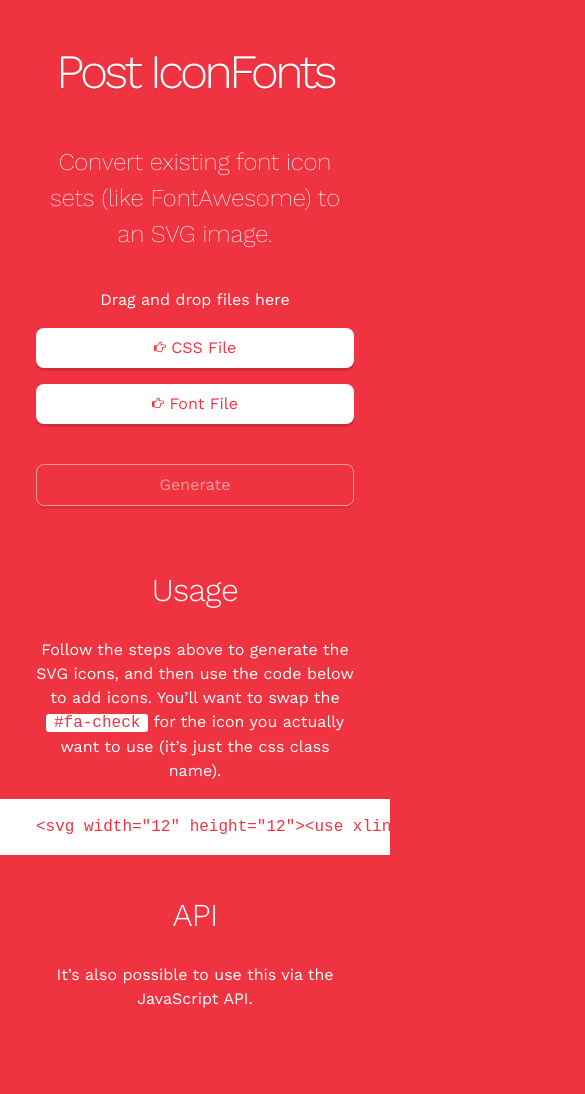
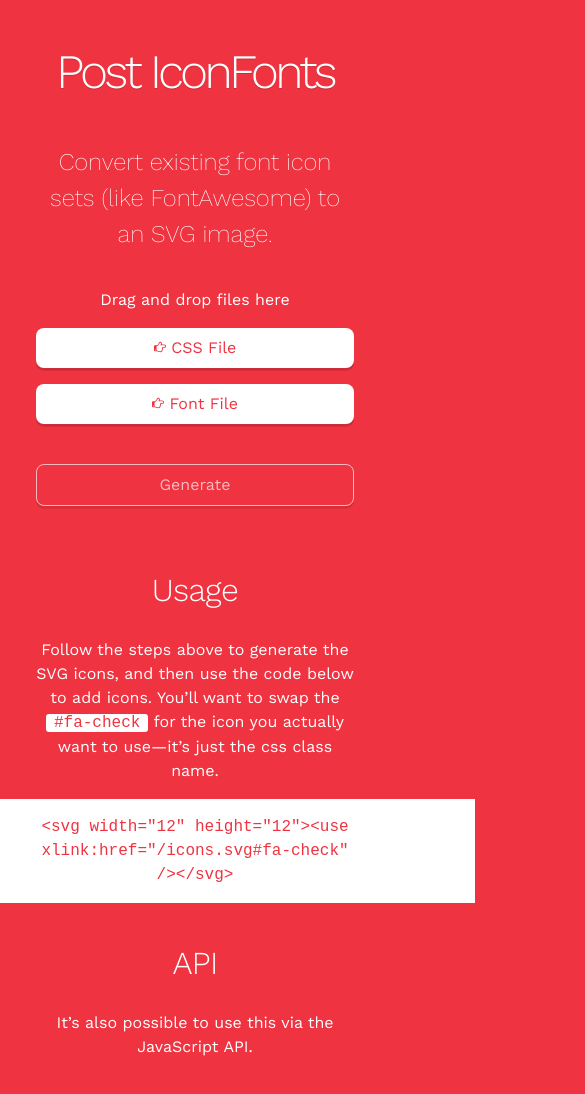
Before and after one commit to jacobp100/post-iconfonts, a website built with webpack: page index.html in a window 390 px wide. Shown: the top 1094 px of the page, 585 px wide, since content can reach past the window. Before the commit the page ends 1047 px from the top, so only its background shows below. Built offline with nearby package versions, Linux system fonts and the light colour scheme.

Commit message:
readme stuff

```diff
--- a/index.html
+++ b/index.html
@@ -8,7 +8,7 @@ body {
   background: #ef3340;
   color: white;
 
-  margin: 2.25em;
+  margin: 2.25rem 7.593rem;
 
   text-align: center;
 
@@ -34,14 +34,18 @@ h2 {
 }
 
 pre {
+  white-space: pre-line;
+
   background: white;
   color: #ef3340;
 
-  padding: 1em 2.25em;
-  margin: 0 -2.25em;
+  padding: 1rem 7.593rem;
+  margin: 0 -7.593rem;
 }
 
 kbd {
+  white-space: nowrap;
+
   background: white;
   color: #ef3340;
 
@@ -101,7 +105,7 @@ svg {
 
 .generate[disabled] {
   background: transparent;
-  opacity: 0.5;
+  opacity: 0.66;
 }
 
 .download {
@@ -130,6 +134,13 @@ svg {
 
 .hidden {
   display: none;
+}
+
+@media (max-width: 800px) {
+  body {
+    margin-left: 2.25rem;
+    margin-right: 2.25rem;
+  }
 }
 </style>
 <h1>Post IconFonts</h1>
@@ -161,7 +172,7 @@ svg {
 </a>
 <h2>Usage</h2>
 <p>
-  Follow the steps above to generate the SVG icons, and then use the code below to add icons. You&rsquo;ll want to swap the <kbd>#fa-check</kbd> for the icon you actually want to use (it&rsquo;s just the css class name).
+  Follow the steps above to generate the SVG icons, and then use the code below to add icons. You&rsquo;ll want to swap the <kbd>#fa-check</kbd> for the icon you actually want to use&mdash;it&rsquo;s just the css class name.
 </p>
 <pre>
 &lt;svg width=&quot;12&quot; height=&quot;12&quot;&gt;&lt;use xlink:href=&quot;/icons.svg#fa-check&quot; /&gt;&lt;/svg&gt;
```
